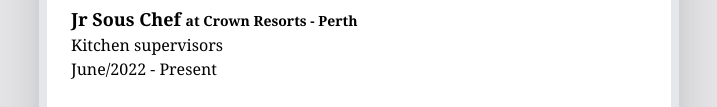
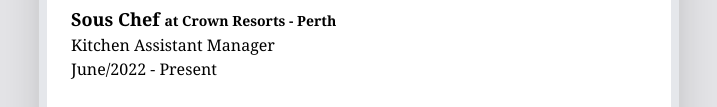
Before and after one commit to yacmov/resume-website, a website: page index.html in a window 1280 px wide. Shown: the part 1047-1154 px from the top of the page, without its empty margins (281-998 px from the left). Drawn offline with Linux system fonts and the light colour scheme.

Commit message:
doc: updaed title

```diff
--- a/index.html
+++ b/index.html
@@ -95,9 +95,9 @@
       </section>
       <section>
         <h3 class="text-lg font-bold">
-          Jr Sous Chef <span class="text-sm">at Crown Resorts - Perth</span>
+          Sous Chef <span class="text-sm">at Crown Resorts - Perth</span>
         </h3>
-        <p>Kitchen supervisors</p>
+        <p>Kitchen Assistant Manager</p>
         <p>June/2022 - Present</p>
       </section>
     </section>
```
